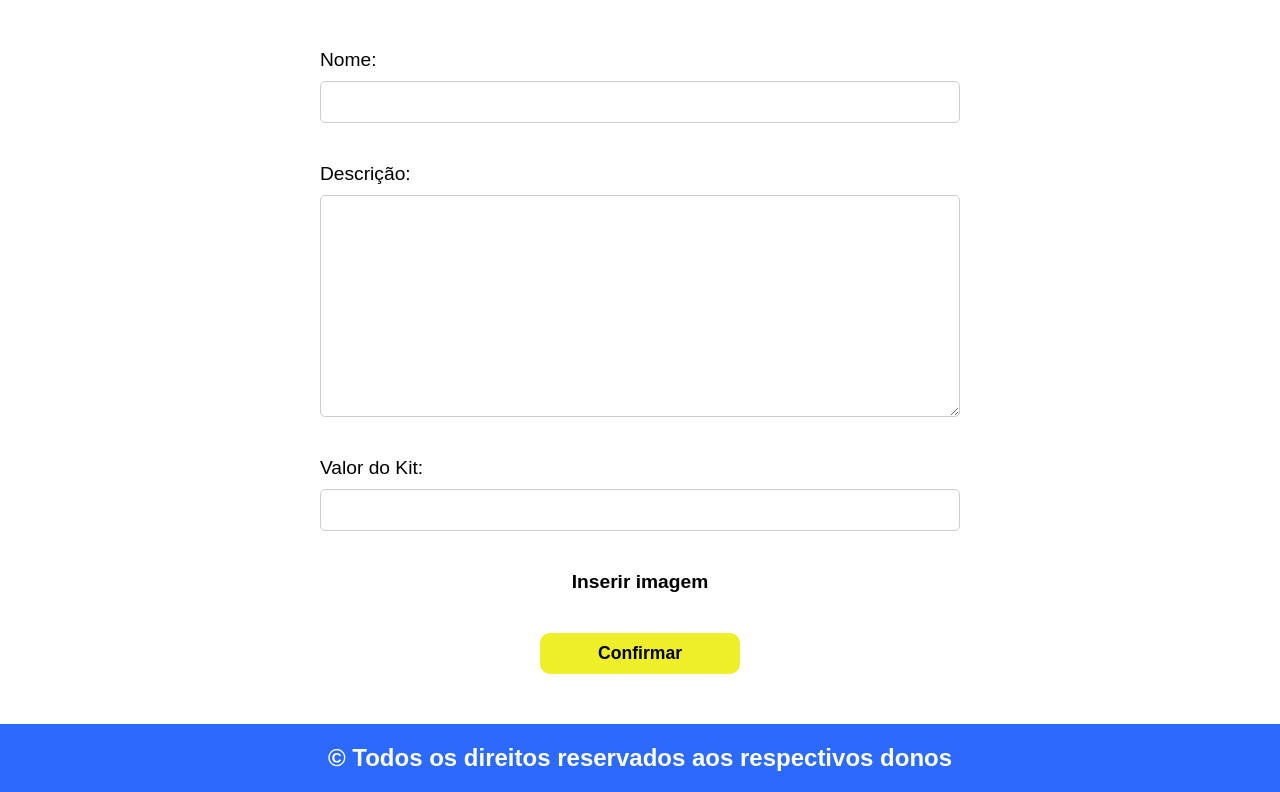
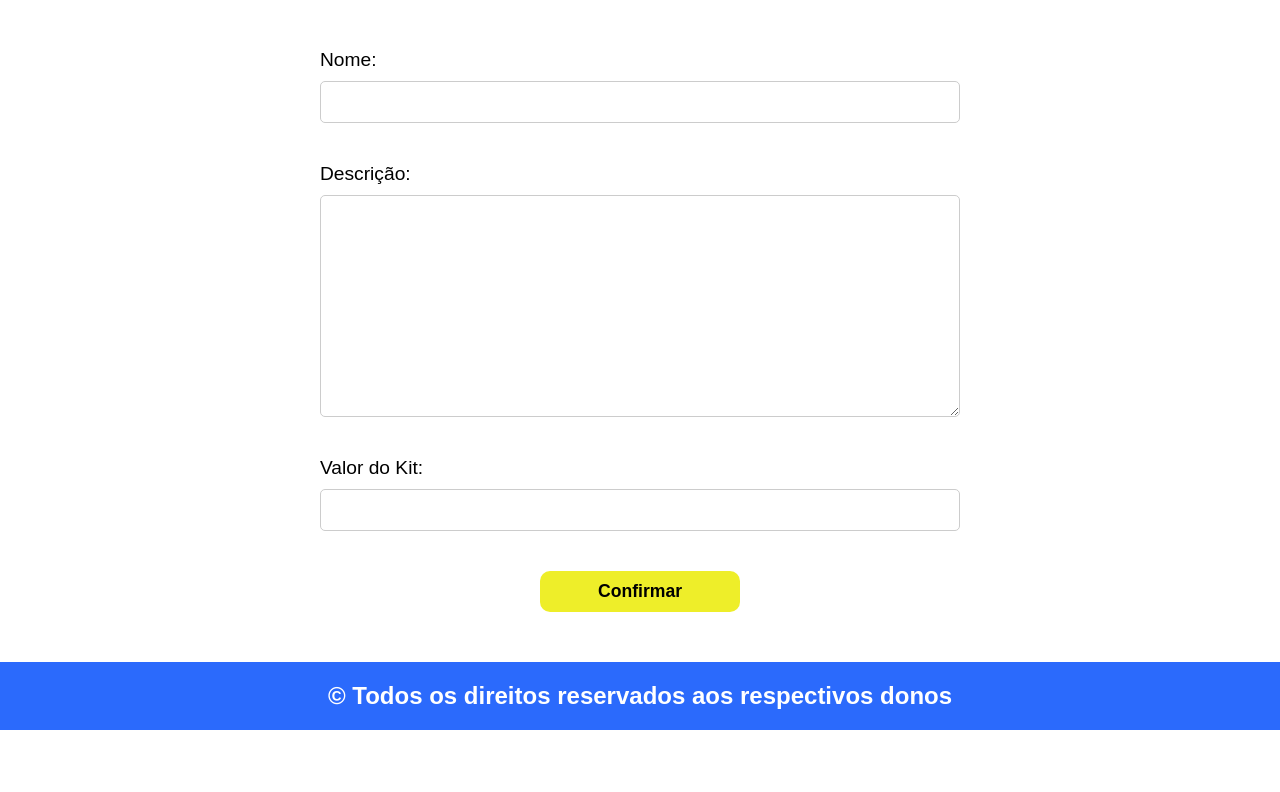
Before and after one commit to gabs1m/loja, a PHP site: page /kit/formKit.php?id=1 in a window 1280 px wide. Shown: the part 169-961 px from the top of the page. After the commit the page ends 899 px from the top, so only its background shows below. Run offline with PHP 8.4, Linux system fonts and the light colour scheme; data that the repository does not hold is empty.

Commit message:
removendo adição de imagem no kit

```diff
--- a/kit/formKit.php
+++ b/kit/formKit.php
@@ -24,10 +24,6 @@
                 <label for="valorUnit">Valor do Kit:</label>
                 <input type="number" name="valorKit" step=".01" value="<?=(isset($id)) ? $row['valorKit'] : "" ?>">
             </div>
-            <div>
-                <label for="imagem" id="label-imagem">Inserir imagem</label>
-                <input type="file" name="imagem" id="imagem">
-            </div>
             <button>Confirmar</button>
         </div>
     </form>
```
